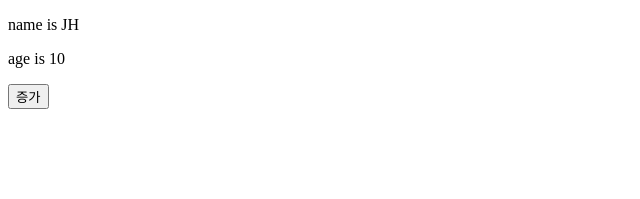
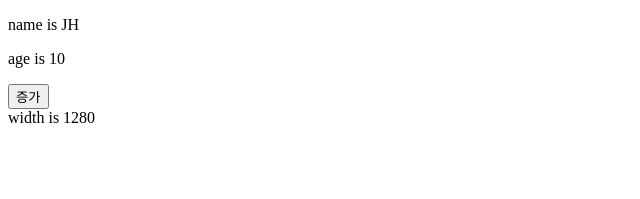
Before and after one commit to mjkang0987/react-study, a React (Create React App) app in the folder example/cra/: page / in a window 1280 px wide. Shown: the top 199 px of the page, without its empty margins (0-640 px from the left). Built offline with nearby package versions, Linux system fonts and the light colour scheme.

Commit message:
[섹션2] 훅 직접 만들기
- 예제 추가2

#15-20201010

```diff
--- a/example/cra/src/App.jsx
+++ b/example/cra/src/App.jsx
@@ -1,5 +1,6 @@
 import React, {useState} from 'react';
 import Profile from "./Profile";
+import WidthPrinter from "./WidthPrinter";
 
 const App = () => {
   const [count, setCount] = useState(0);
@@ -10,6 +11,7 @@ const App = () => {
     <div>
       <Profile userId={count} />
       <button onClick={onClick}>증가</button>
+      <WidthPrinter />
    </div>
   )
 }
--- a/example/cra/src/WidthPrinter.jsx
+++ b/example/cra/src/WidthPrinter.jsx
@@ -1,17 +1,8 @@
-import React, {useState, useEffect} from 'react';
+import React from 'react';
+import useWidth from "./useWidth";
 
 const WidthPrinter = () => {
-  const [width, setWidth] = useState(window.innerWidth);
-  const onResize = () => {setWidth(window.innerWidth)}
-  useEffect(() => {
-    console.log(1)
-    window.addEventListener('resize', onResize);
-    return () => {
-      window.removeEventListener('resize', onResize)
-      console.log(2);
-    }
-  });
-
+  const width = useWidth();
   return (
     <div>
       {`width is ${width}`}
--- /dev/null
+++ b/example/cra/src/useWidth.jsx
@@ -0,0 +1,19 @@
+import {useEffect, useState} from "react";
+
+const useWidth = () => {
+  const [width, setWidth] = useState(window.innerWidth);
+  const onResize = () => {
+    setWidth(window.innerWidth)
+  }
+  useEffect(() => {
+    console.log(1)
+    window.addEventListener('resize', onResize);
+    return () => {
+      window.removeEventListener('resize', onResize)
+      console.log(2);
+    }
+  }, []);
+  return width;
+}
+
+export default useWidth;
```
Also changed, not shown: example/cra/src/useMouted.jsx (added, +15 -0 lines).
